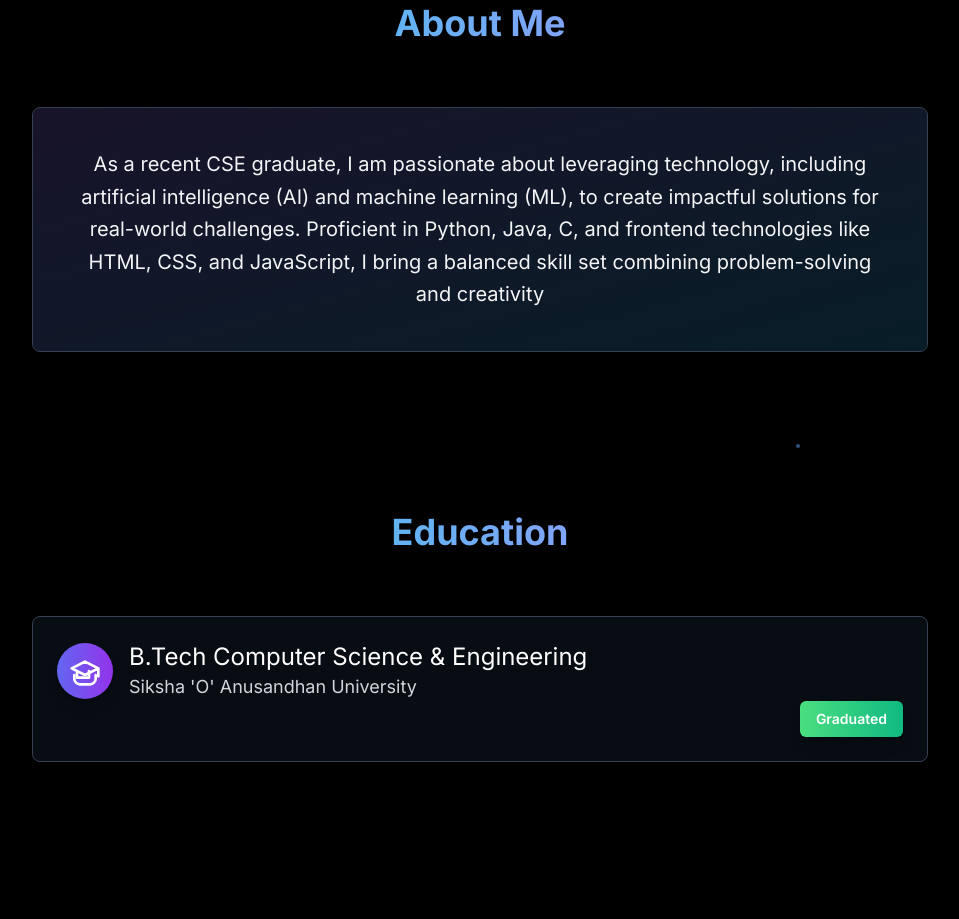
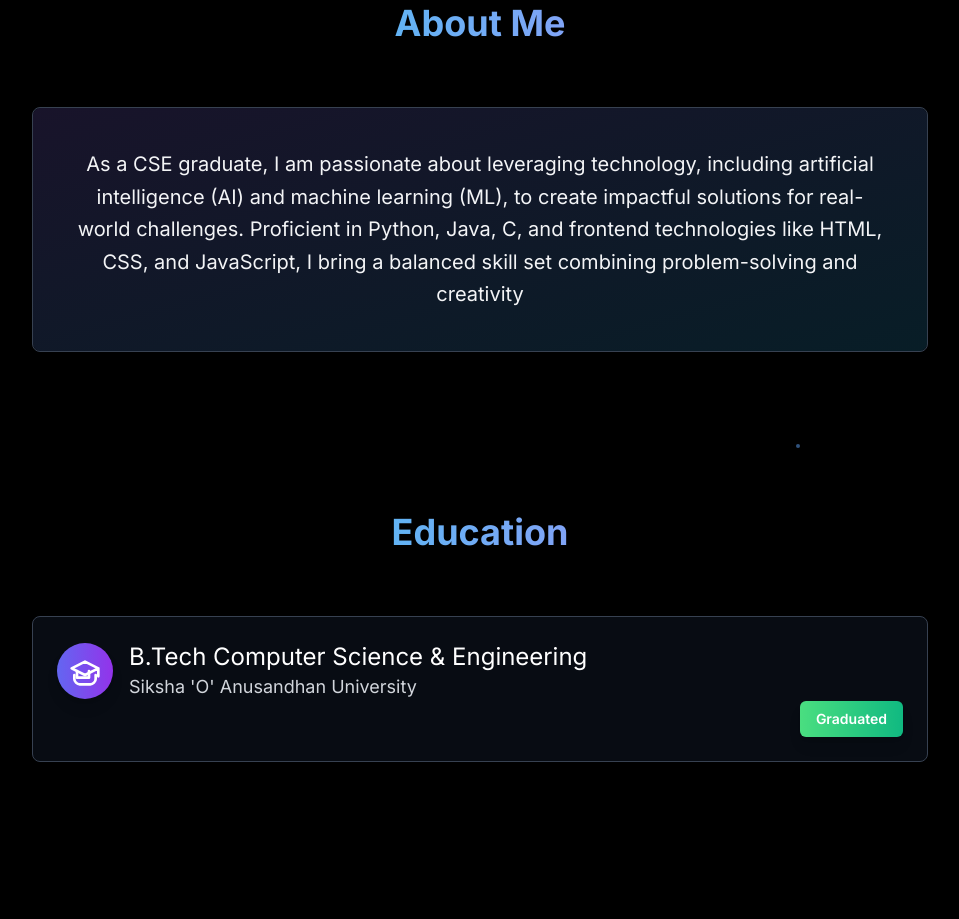
Before and after one commit to Safiqua4001/Portfolio, a plain HTML site: page index.html in a window 1280 px wide. Shown: the part 1067-1986 px from the top of the page, without its empty margins (160-1119 px from the left). Drawn offline with nearby package versions, Linux system fonts and the light colour scheme.

Commit message:
index.html

```diff
--- a/index.html
+++ b/index.html
@@ -101,7 +101,7 @@
           <div class="p-10">
             <div class="absolute inset-0 bg-gradient-to-br from-purple-500/10 to-cyan-500/10 rounded-lg"></div>
             <p class="text-xl text-gray-100 leading-relaxed text-center relative z-10">
-              As a recent CSE graduate, I am passionate about leveraging technology, including artificial intelligence (AI) and machine learning (ML),
+              As a CSE graduate, I am passionate about leveraging technology, including artificial intelligence (AI) and machine learning (ML),
               to create impactful solutions for real-world challenges. Proficient in Python, Java, C, and frontend technologies like HTML, CSS,
               and JavaScript, I bring a balanced skill set combining problem-solving and creativity
             </p>
```
